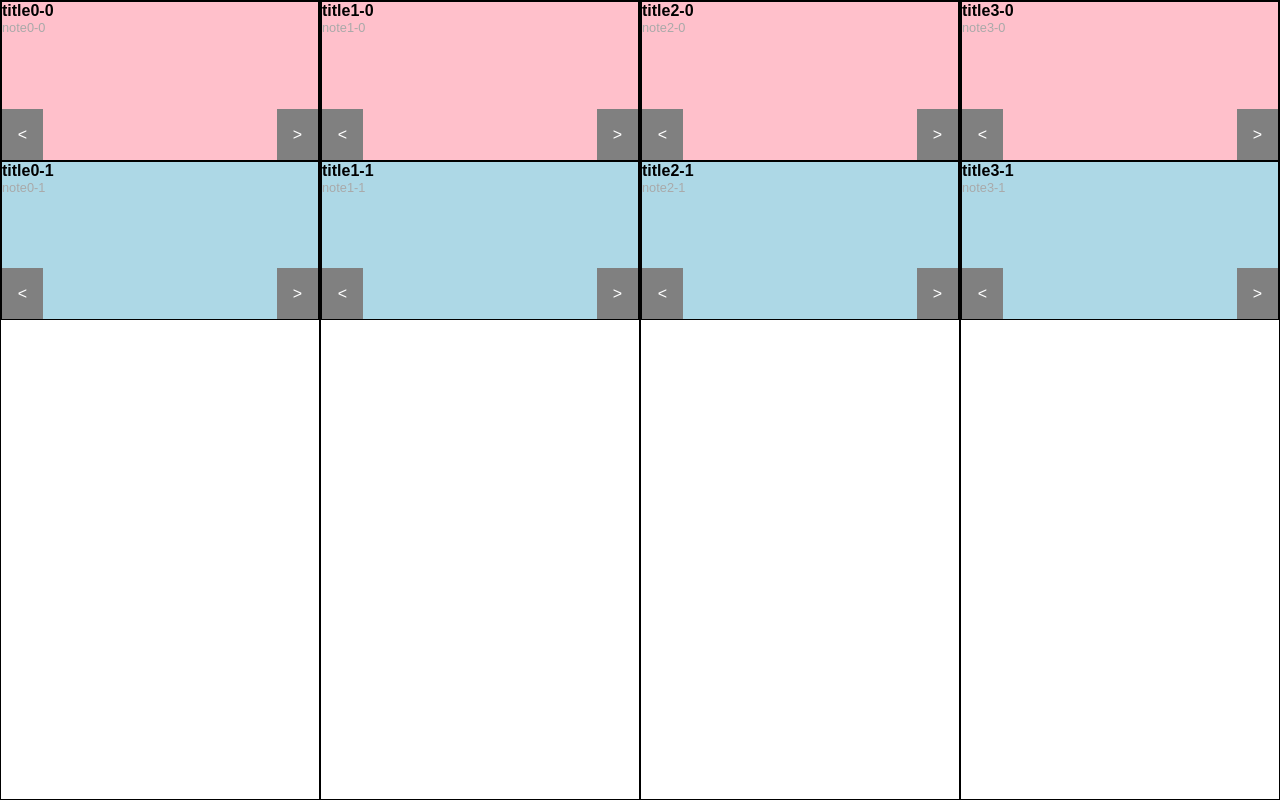
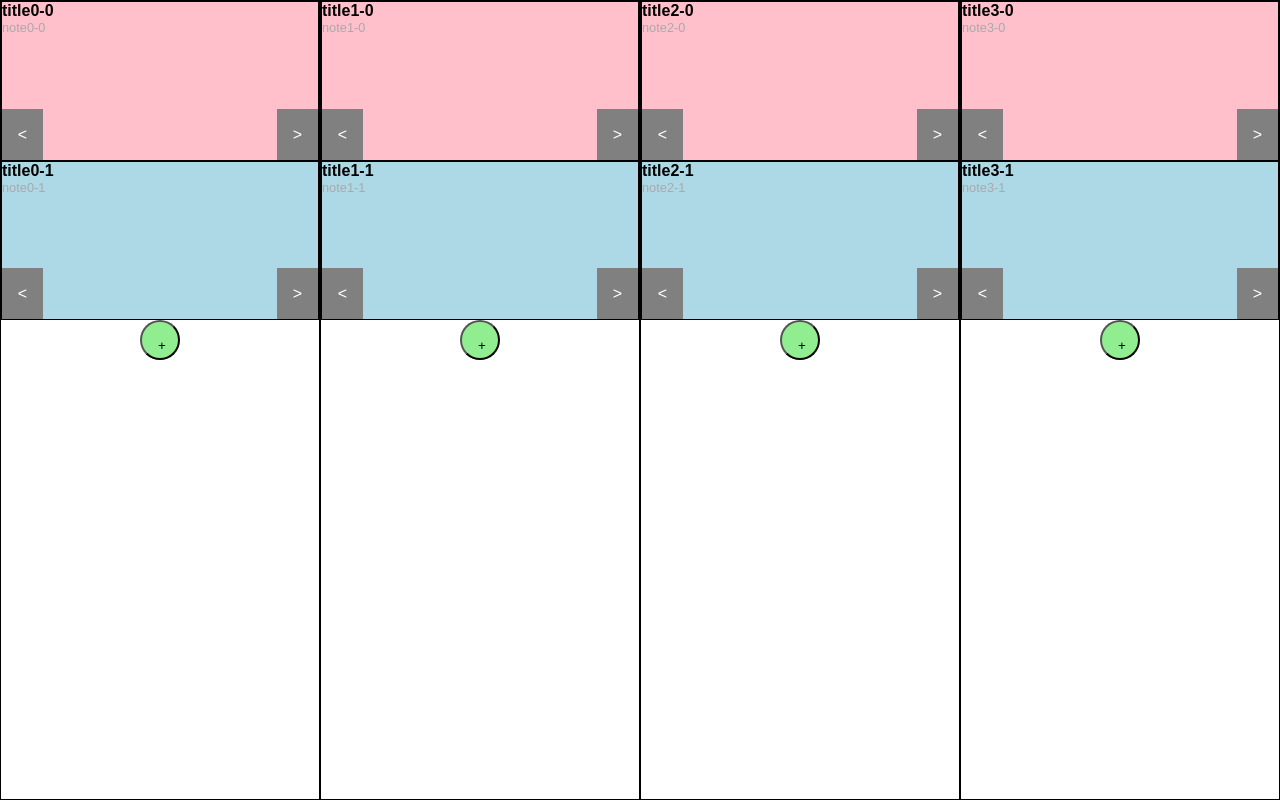
Before and after one commit to dpaschal-lf/meistertaskClone, a React (Create React App) app: page / in a window 1280 px wide. Built offline with nearby package versions, Linux system fonts and the light colour scheme.

Commit message:
added basic item adding

```diff
--- a/src/App.js
+++ b/src/App.js
@@ -27,6 +27,7 @@ class App extends Component {
     	]
     }
     this.transferLanes = this.transferLanes.bind(this);
+    this.addItem = this.addItem.bind(this);
   }
   transferLanes( lane, itemIndex, desiredLane){
   	debugger;
@@ -40,8 +41,17 @@ class App extends Component {
   	newLaneData[desiredLane].push( movingItem );
   	this.setState( { lanes: newLaneData });
   }
+  addItem( intendedLane ){
+  	console.log('adding item to '+ intendedLane)
+	const title = prompt('what is the item\'s title');
+	const note = prompt('what is the item\'s note');
+	const task = { title, note };
+	const lanes = this.state.lanes.slice();
+	lanes[ intendedLane ].push(task);
+	this.setState( { lanes });
+  }
   createLanes(){
-    return this.state.lanes.map( (lane, index) => <SwimLane transferLaneCallback={this.transferLanes} laneData={lane} key={index} lane={index}/> );
+    return this.state.lanes.map( (lane, index) => <SwimLane addCallback={this.addItem} transferLaneCallback={this.transferLanes} laneData={lane} key={index} lane={index}/> );
   }
   render() {
 
--- a/src/components/swimlane/swimlane.css
+++ b/src/components/swimlane/swimlane.css
@@ -5,3 +5,17 @@
 	border: 1px solid black;
 	height: 100%;
 }
+
+.swimLane .add{
+	border-radius: 50%;
+	background-color: lightgreen;
+	padding: 5%;
+	height: 5vmin;
+	width: 5vmin;
+	margin: 0 auto;
+	display: block;
+	cursor: pointer;
+}
+.swimLane .add:hover{
+	background-color: white;
+}
--- a/src/components/swimlane/swimlane.js
+++ b/src/components/swimlane/swimlane.js
@@ -7,14 +7,19 @@ class SwimLane extends Component{
 	constructor(props){
 		super(props);
 		console.log(props);
+		this.handleAddItem = this.handleAddItem.bind(this);
 	}
 	createLaneItems(){
 		return this.props.laneData.map( (itemData, index)=> <SwimItem transferCallback={this.props.transferLaneCallback} itemIndex={index} laneIndex={this.props.lane} key={index} data={itemData} />);
+	}
+	handleAddItem(){
+		this.props.addCallback( this.props.lane );
 	}
 	render(){
 		return (
 			<div className="swimLane">
 				{ this.createLaneItems() }
+				<button onClick={ this.handleAddItem } className="add">+</button>
 			</div>
 		)
 	}
```
